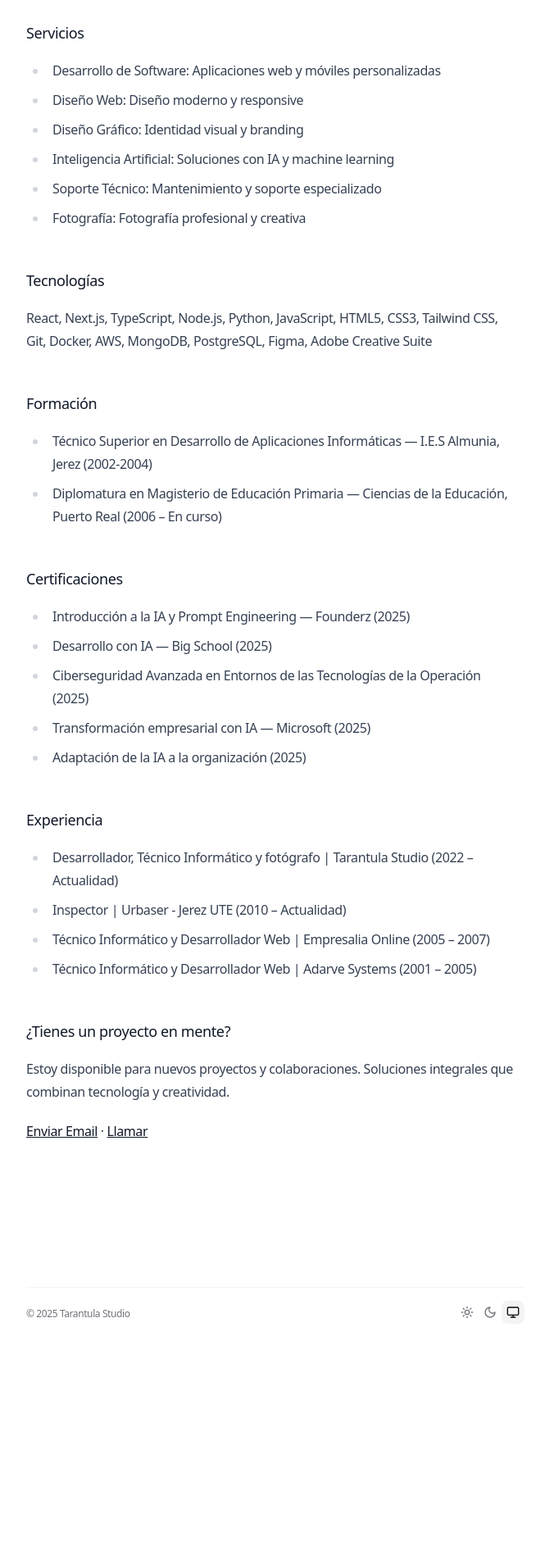
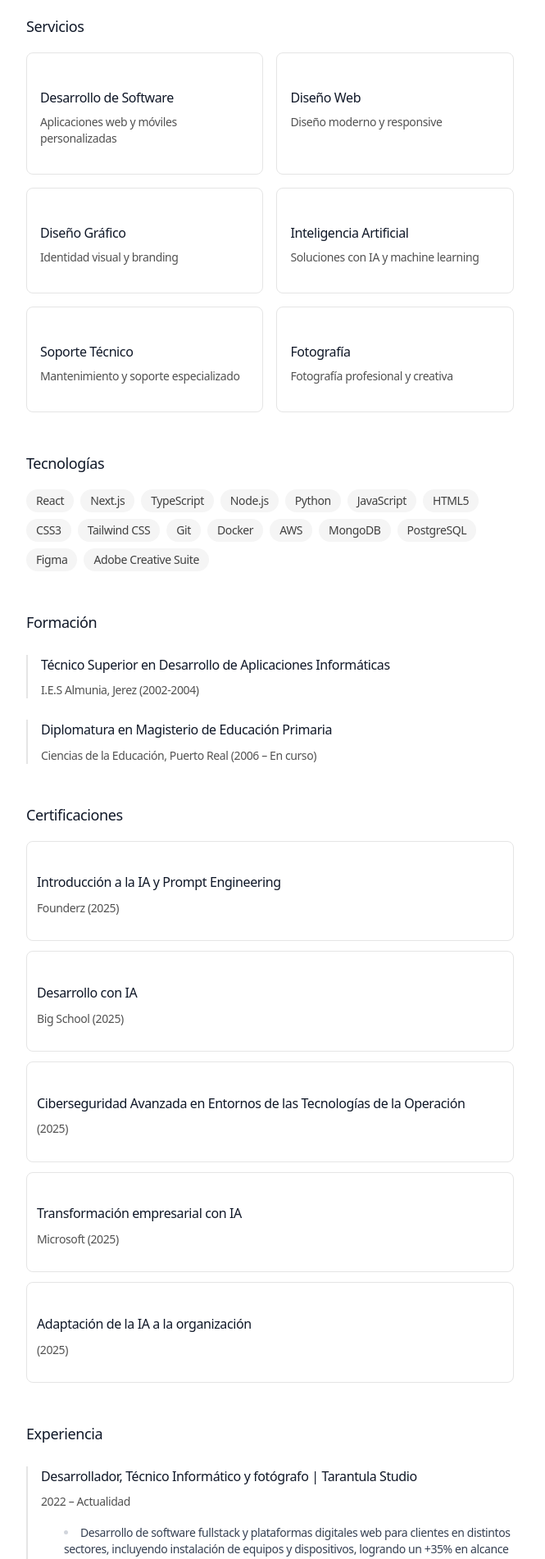
Before and after one commit to pedromoreno/tarantula, a Next.js app: page /blog/conecta in a window 1280 px wide. Shown: the part 520-2422 px from the top of the page at 82% size, without its empty margins (304-969 px from the left). Before the commit the page ends 2151 px from the top, so only its background shows below. Built offline with nearby package versions, Linux system fonts and the light colour scheme.

Commit message:
feat(blog): replica estructura completa de /conecta en MDX con estilos equivalentes

```diff
--- a/app/blog/conecta/page.mdx
+++ b/app/blog/conecta/page.mdx
@@ -10,44 +10,137 @@ Pedro Pablo Moreno Jiménez
 
 ## Contacto
 
-- **Email**: ppmoreno@gmail.com
-- **Teléfono**: 639030297
+**Email:** ppmoreno@gmail.com
+**Teléfono:** 639030297
 
 ## Servicios
 
-- Desarrollo de Software: Aplicaciones web y móviles personalizadas
-- Diseño Web: Diseño moderno y responsive
-- Diseño Gráfico: Identidad visual y branding
-- Inteligencia Artificial: Soluciones con IA y machine learning
-- Soporte Técnico: Mantenimiento y soporte especializado
-- Fotografía: Fotografía profesional y creativa
+<div className="grid grid-cols-1 md:grid-cols-2 gap-4">
+  <div className="p-4 border border-neutral-200 dark:border-neutral-800 rounded-lg">
+    <h3 className="font-semibold mb-2">Desarrollo de Software</h3>
+    <p className="text-sm text-neutral-600 dark:text-neutral-400">Aplicaciones web y móviles personalizadas</p>
+  </div>
+  <div className="p-4 border border-neutral-200 dark:border-neutral-800 rounded-lg">
+    <h3 className="font-semibold mb-2">Diseño Web</h3>
+    <p className="text-sm text-neutral-600 dark:text-neutral-400">Diseño moderno y responsive</p>
+  </div>
+  <div className="p-4 border border-neutral-200 dark:border-neutral-800 rounded-lg">
+    <h3 className="font-semibold mb-2">Diseño Gráfico</h3>
+    <p className="text-sm text-neutral-600 dark:text-neutral-400">Identidad visual y branding</p>
+  </div>
+  <div className="p-4 border border-neutral-200 dark:border-neutral-800 rounded-lg">
+    <h3 className="font-semibold mb-2">Inteligencia Artificial</h3>
+    <p className="text-sm text-neutral-600 dark:text-neutral-400">Soluciones con IA y machine learning</p>
+  </div>
+  <div className="p-4 border border-neutral-200 dark:border-neutral-800 rounded-lg">
+    <h3 className="font-semibold mb-2">Soporte Técnico</h3>
+    <p className="text-sm text-neutral-600 dark:text-neutral-400">Mantenimiento y soporte especializado</p>
+  </div>
+  <div className="p-4 border border-neutral-200 dark:border-neutral-800 rounded-lg">
+    <h3 className="font-semibold mb-2">Fotografía</h3>
+    <p className="text-sm text-neutral-600 dark:text-neutral-400">Fotografía profesional y creativa</p>
+  </div>
+
+</div>
 
 ## Tecnologías
 
-React, Next.js, TypeScript, Node.js, Python, JavaScript, HTML5, CSS3, Tailwind CSS, Git, Docker, AWS, MongoDB, PostgreSQL, Figma, Adobe Creative Suite
+<div className="flex flex-wrap gap-2">
+  {[
+    'React','Next.js','TypeScript','Node.js','Python','JavaScript','HTML5','CSS3','Tailwind CSS','Git','Docker','AWS','MongoDB','PostgreSQL','Figma','Adobe Creative Suite']
+    .map((tech) => (
+      <span key={tech} className="px-3 py-1 bg-neutral-100 dark:bg-neutral-800 text-neutral-700 dark:text-neutral-300 rounded-full text-sm">
+        {tech}
+      </span>
+    ))}
+</div>
 
 ## Formación
 
-- Técnico Superior en Desarrollo de Aplicaciones Informáticas — I.E.S Almunia, Jerez (2002-2004)
-- Diplomatura en Magisterio de Educación Primaria — Ciencias de la Educación, Puerto Real (2006 – En curso)
+<div className="space-y-4">
+  <div className="border-l-2 border-neutral-200 dark:border-neutral-700 pl-4">
+    <h3 className="font-semibold">Técnico Superior en Desarrollo de Aplicaciones Informáticas</h3>
+    <p className="text-sm text-neutral-600 dark:text-neutral-400">I.E.S Almunia, Jerez (2002-2004)</p>
+  </div>
+  <div className="border-l-2 border-neutral-200 dark:border-neutral-700 pl-4">
+    <h3 className="font-semibold">Diplomatura en Magisterio de Educación Primaria</h3>
+    <p className="text-sm text-neutral-600 dark:text-neutral-400">Ciencias de la Educación, Puerto Real (2006 – En curso)</p>
+  </div>
+</div>
 
 ## Certificaciones
 
-- Introducción a la IA y Prompt Engineering — Founderz (2025)
-- Desarrollo con IA — Big School (2025)
-- Ciberseguridad Avanzada en Entornos de las Tecnologías de la Operación (2025)
-- Transformación empresarial con IA — Microsoft (2025)
-- Adaptación de la IA a la organización (2025)
+<div className="space-y-3">
+  <div className="p-3 border border-neutral-200 dark:border-neutral-800 rounded-lg">
+    <h3 className="font-semibold">Introducción a la IA y Prompt Engineering</h3>
+    <p className="text-sm text-neutral-600 dark:text-neutral-400">Founderz (2025)</p>
+  </div>
+  <div className="p-3 border border-neutral-200 dark:border-neutral-800 rounded-lg">
+    <h3 className="font-semibold">Desarrollo con IA</h3>
+    <p className="text-sm text-neutral-600 dark:text-neutral-400">Big School (2025)</p>
+  </div>
+  <div className="p-3 border border-neutral-200 dark:border-neutral-800 rounded-lg">
+    <h3 className="font-semibold">Ciberseguridad Avanzada en Entornos de las Tecnologías de la Operación</h3>
+    <p className="text-sm text-neutral-600 dark:text-neutral-400">(2025)</p>
+  </div>
+  <div className="p-3 border border-neutral-200 dark:border-neutral-800 rounded-lg">
+    <h3 className="font-semibold">Transformación empresarial con IA</h3>
+    <p className="text-sm text-neutral-600 dark:text-neutral-400">Microsoft (2025)</p>
+  </div>
+  <div className="p-3 border border-neutral-200 dark:border-neutral-800 rounded-lg">
+    <h3 className="font-semibold">Adaptación de la IA a la organización</h3>
+    <p className="text-sm text-neutral-600 dark:text-neutral-400">(2025)</p>
+  </div>
+</div>
 
 ## Experiencia
 
-- Desarrollador, Técnico Informático y fotógrafo | Tarantula Studio (2022 – Actualidad)
-- Inspector | Urbaser - Jerez UTE (2010 – Actualidad)
-- Técnico Informático y Desarrollador Web | Empresalia Online (2005 – 2007)
-- Técnico Informático y Desarrollador Web | Adarve Systems (2001 – 2005)
+<div className="space-y-6">
+  <div className="border-l-2 border-neutral-200 dark:border-neutral-700 pl-4">
+    <h3 className="font-semibold">Desarrollador, Técnico Informático y fotógrafo | Tarantula Studio</h3>
+    <p className="text-sm text-neutral-600 dark:text-neutral-400">2022 – Actualidad</p>
+    <ul className="text-sm mt-2 space-y-1 list-disc list-inside">
+      <li>Desarrollo de software fullstack y plataformas digitales web para clientes en distintos sectores, incluyendo instalación de equipos y dispositivos, logrando un +35% en alcance digital promedio.</li>
+      <li>Implementación de inteligencia artificial en el ciclo de desarrollo y producción, optimizando procesos y aumentando la eficiencia, rapidez y seguridad en la entrega de proyectos.</li>
+      <li>Diseño de identidad visual y campañas gráficas que mejoraron la visibilidad de marca de clientes en un 40%.</li>
+      <li>Producción fotográfica profesional de reportajes familiares y eventos. Proyectos editoriales, publicitarios y corporativos.</li>
+      <li>Gestión integral del negocio: captación de clientes, ejecución de proyectos y optimización de procesos.</li>
+    </ul>
+  </div>
+  <div className="border-l-2 border-neutral-200 dark:border-neutral-700 pl-4">
+    <h3 className="font-semibold">Inspector | Urbaser - Jerez UTE</h3>
+    <p className="text-sm text-neutral-600 dark:text-neutral-400">2010 – Actualidad</p>
+    <ul className="text-sm mt-2 space-y-1 list-disc list-inside">
+      <li>Supervisión de equipos y operaciones en limpieza urbana con enfoque en cumplimiento de KPIs y calidad de servicio.</li>
+      <li>Implementación de mejoras que redujeron en un 15% los tiempos de respuesta a incidencias.</li>
+      <li>Gestión de comunicación con clientes y ayuntamiento, logrando +20% en satisfacción ciudadana.</li>
+    </ul>
+  </div>
+  <div className="border-l-2 border-neutral-200 dark:border-neutral-700 pl-4">
+    <h3 className="font-semibold">Técnico Informático y Desarrollador Web | Empresalia Online</h3>
+    <p className="text-sm text-neutral-600 dark:text-neutral-400">2005 – 2007</p>
+    <ul className="text-sm mt-2 space-y-1 list-disc list-inside">
+      <li>Desarrollo de páginas web y aplicaciones internas que incrementaron la visibilidad online de clientes locales en un 30%.</li>
+      <li>Diseño gráfico y fotografía comercial para catálogos digitales, potenciando la conversión de ventas online en un 25%.</li>
+      <li>Soporte técnico y ventas: asesoramiento que generó un aumento del 40% en ventas de hardware.</li>
+    </ul>
+  </div>
+  <div className="border-l-2 border-neutral-200 dark:border-neutral-700 pl-4">
+    <h3 className="font-semibold">Técnico Informático y Desarrollador Web | Adarve Systems</h3>
+    <p className="text-sm text-neutral-600 dark:text-neutral-400">2001 – 2005</p>
+    <ul className="text-sm mt-2 space-y-1 list-disc list-inside">
+      <li>Responsable de tienda informática, logrando un crecimiento de ingresos del 20% anual mediante estrategias de fidelización.</li>
+      <li>Desarrollo de webs corporativas para PYMEs con mejora en posicionamiento SEO.</li>
+      <li>Liderazgo de un equipo de técnicos, reduciendo un 20% los tiempos de reparación y entrega de equipos.</li>
+    </ul>
+  </div>
+</div>
 
 ## ¿Tienes un proyecto en mente?
 
 Estoy disponible para nuevos proyectos y colaboraciones. Soluciones integrales que combinan tecnología y creatividad.
 
-[Enviar Email](mailto:ppmoreno@gmail.com) · [Llamar](tel:639030297)
+<div className="flex flex-col sm:flex-row gap-3">
+  <a href="mailto:ppmoreno@gmail.com" className="px-6 py-2 bg-neutral-900 dark:bg-neutral-100 text-white dark:text-black rounded-lg text-center font-medium hover:bg-neutral-800 dark:hover:bg-neutral-200 transition-colors">Enviar Email</a>
+  <a href="tel:639030297" className="px-6 py-2 border border-neutral-300 dark:border-neutral-600 text-neutral-700 dark:text-neutral-300 rounded-lg text-center font-medium hover:bg-neutral-100 dark:hover:bg-neutral-800 transition-colors">Llamar</a>
+</div>
```
